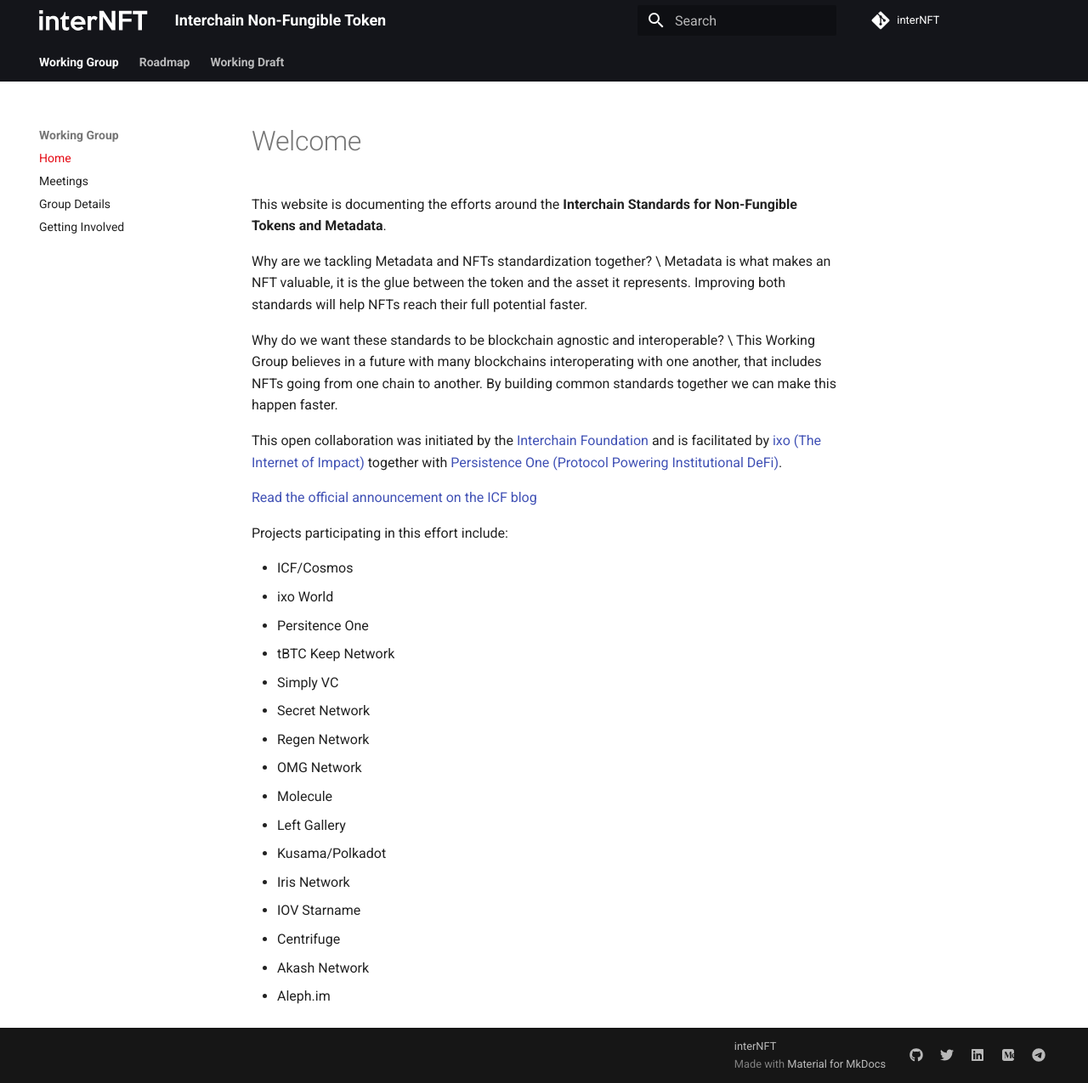
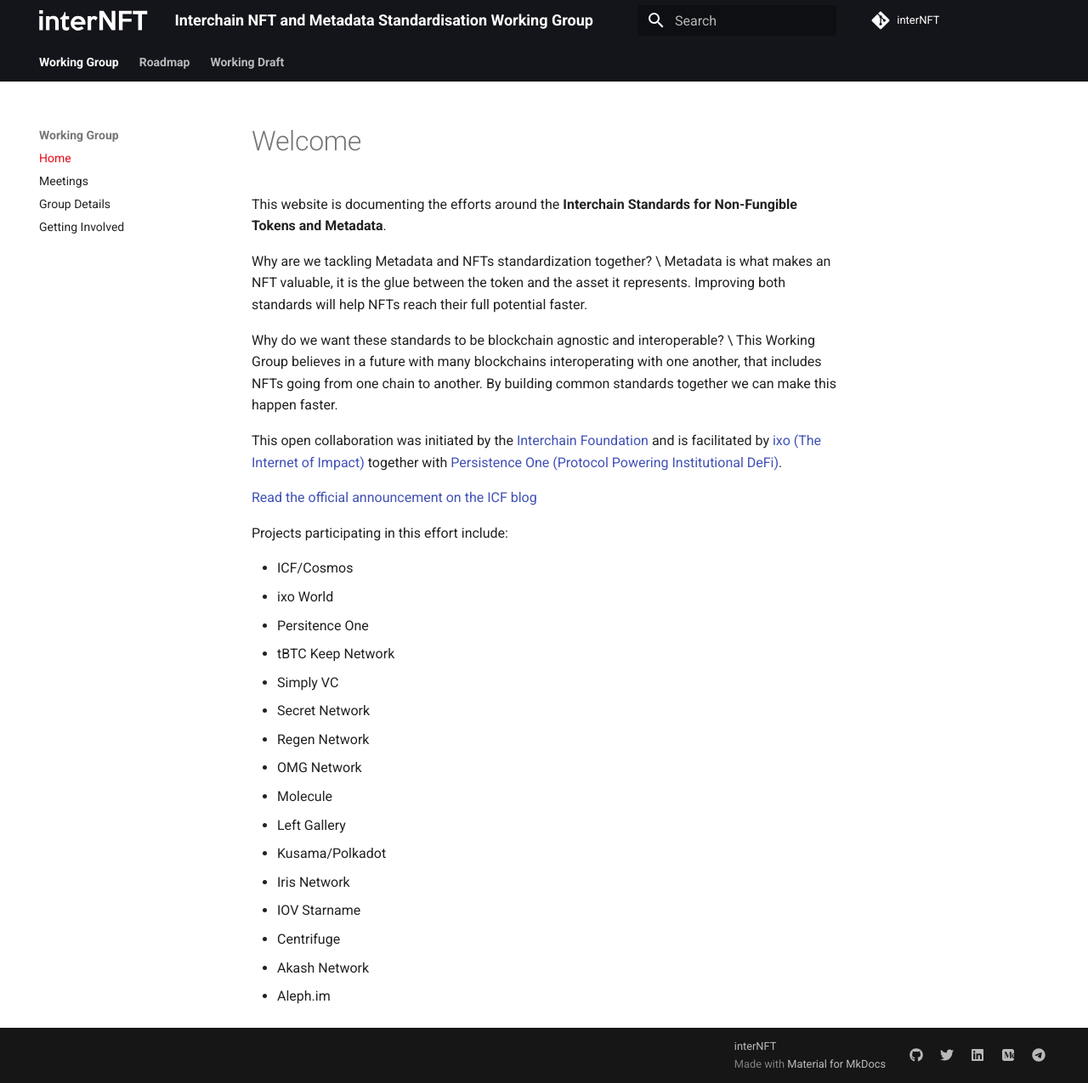
Before and after one commit to interNFT/documentation, an MkDocs documentation site: the page built from markdowns/index.md, in a window 1280 px wide and 1275 px high. Shown: the whole window at 85% size. Built offline with MkDocs 1.6.1 and Material for MkDocs 9.7.7, drawn with Linux system fonts in a browser that asks for light colours.

Commit message:
Update mkdocs.yml

```diff
--- a/mkdocs.yml
+++ b/mkdocs.yml
@@ -1,6 +1,6 @@
 # Project information
-site_name: Interchain Non-Fungible Token
-site_description: Specefication Working Draft
+site_name: Interchain NFT and Metadata Standardisation Working Group
+site_description: Interchain NFT and Metadata Standardisation Working Group
 site_author: interNFT
 site_url: http://internft.org/
 
```
